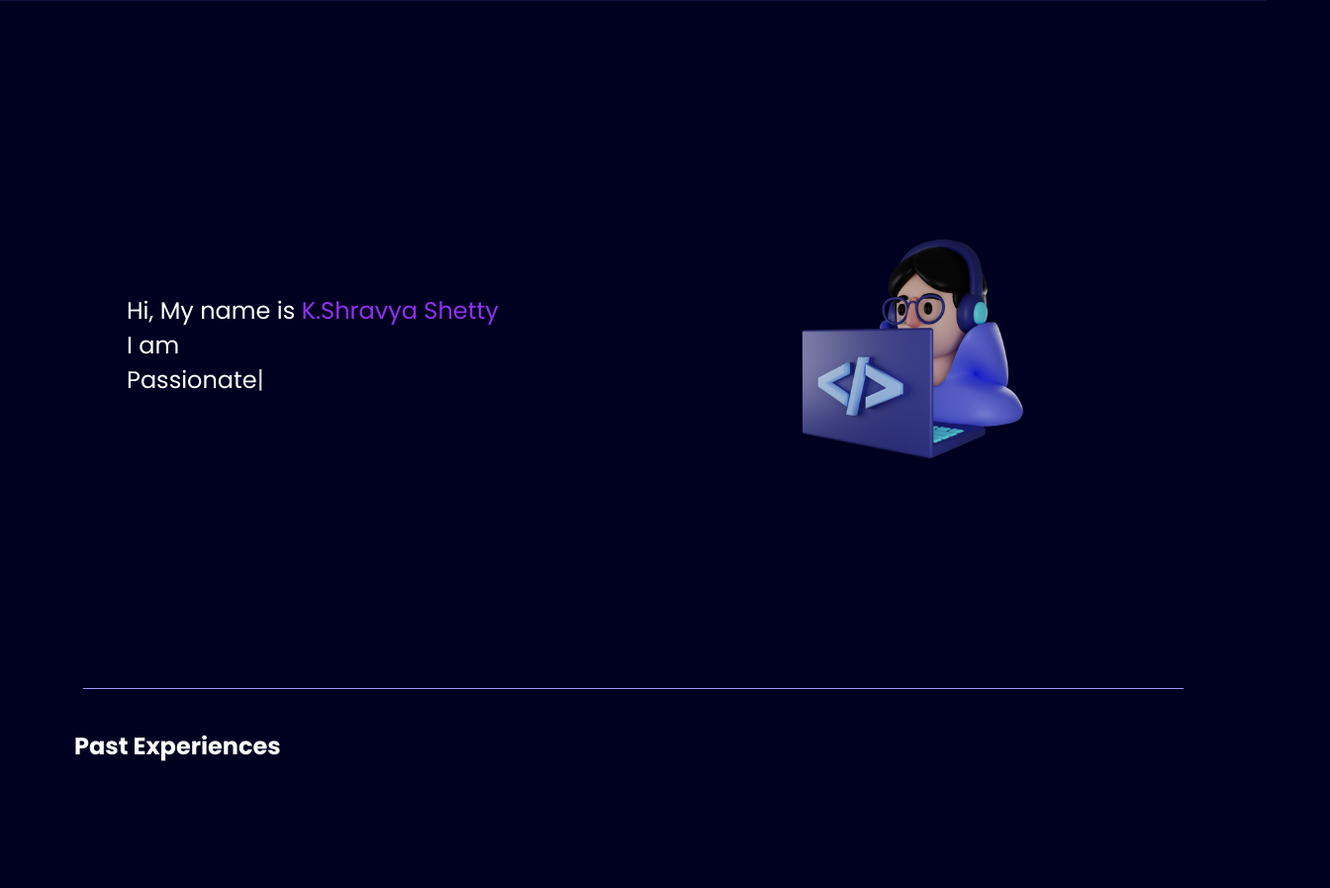
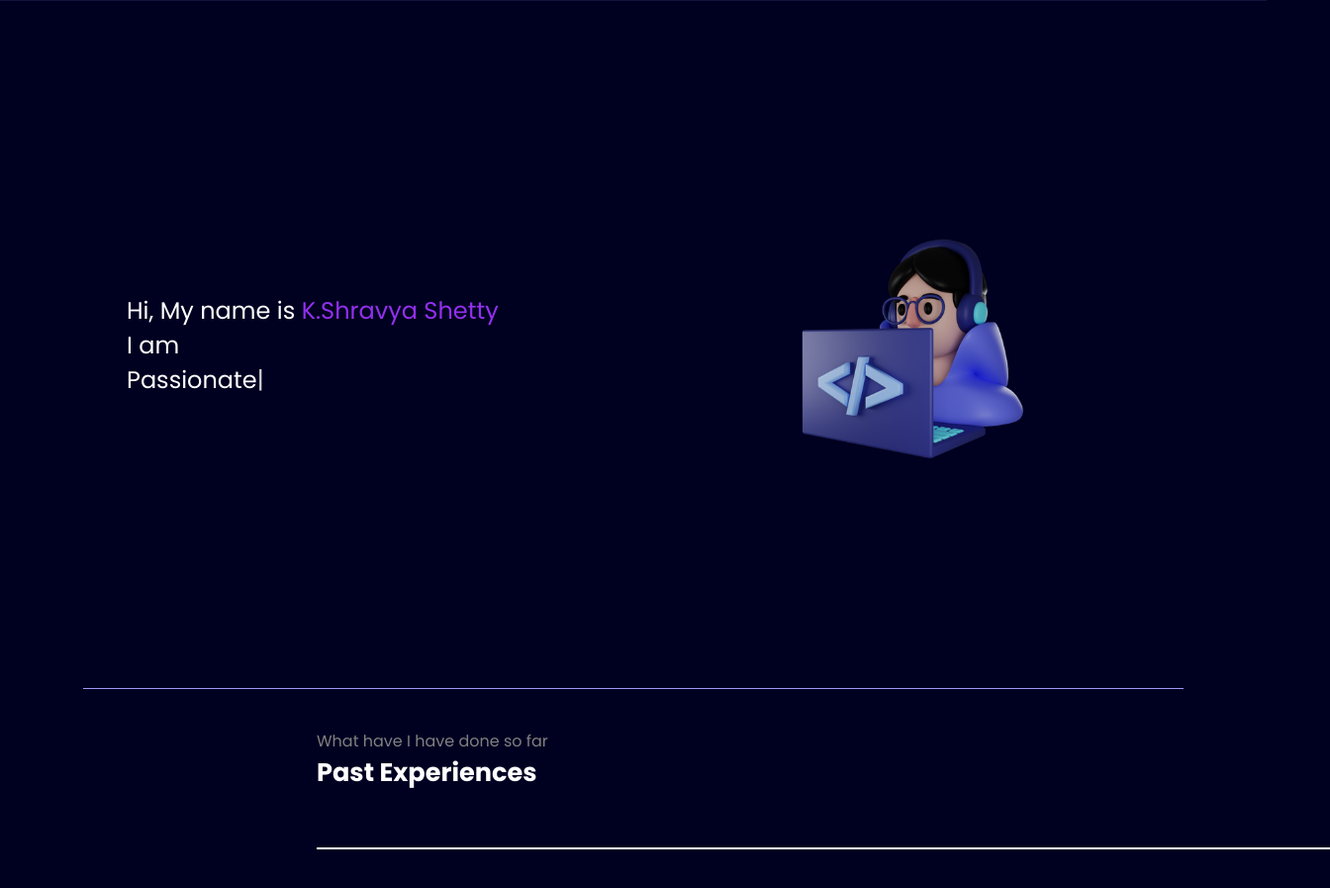
Before and after one commit to K-Shravya-Shetty/portfoliowebsite, a plain HTML site: page index.html in a window 1280 px wide. Shown: the part 79-976 px from the top of the page at 99% size, 1344 px wide, since content can reach past the window. Before the commit the page ends 850 px from the top, so only its background shows below. Drawn offline with nearby package versions, Linux system fonts and the light colour scheme.

Commit message:
new section add

```diff
--- a/index.html
+++ b/index.html
@@ -72,13 +72,27 @@
         color:rgb(147, 48, 239)
       }
       .secondSection{
-        margin-left: 75px;
+        max-width: 80vh;
+        margin:auto;
+        height:80vh;
       }
-       main hr{
+      .text-gray{
+        color:grey;
+      }
+      main hr{
         border:0;
         height:0.4px;
         background: #9c97f1;
         margin:40px 84px;
+      }
+      .secondSection h1{
+        font-size: 1.6rem;
+      }
+      .secondSection .box{
+        background: white;
+        width:80vw;
+        height:2px;
+        margin: 56px 0px;
       }
     </style>
   </head>
@@ -109,7 +123,11 @@
       </section>
 <hr>
       <section class="secondSection">
+        <span class="text-gray">What have I have done so far</span>
         <h1>Past Experiences</h1>
+        <div class="box">
+
+        </div>
       </section>
     </main>
     <script src="https://unpkg.com/typed.js@2.0.16/dist/typed.umd.js"></script>
```
